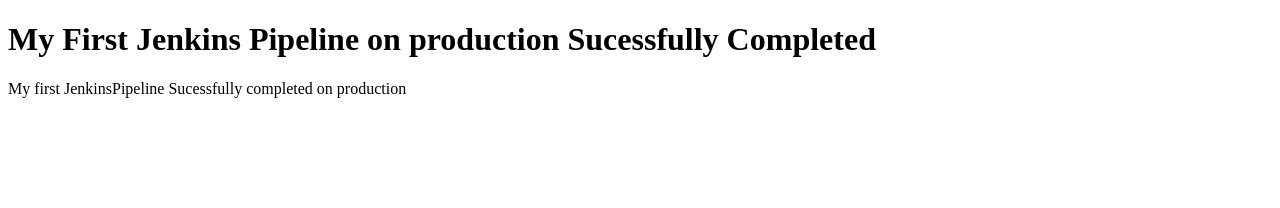
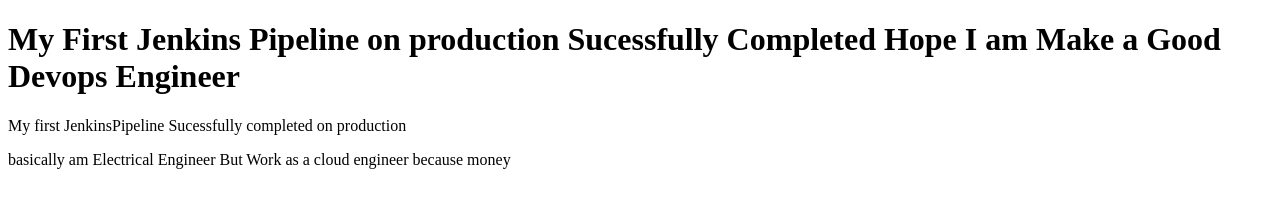
Before and after one commit to shekhargi/website, a plain HTML site: page index.html in a window 1280 px wide. Drawn offline with Linux system fonts and the light colour scheme.

Commit message:
changed website content

```diff
--- a/index.html
+++ b/index.html
@@ -2,8 +2,8 @@
 <html>
 <body>
 
-<h1>My First Jenkins Pipeline on production Sucessfully Completed</h1>
+<h1>My First Jenkins Pipeline on production Sucessfully Completed Hope I am Make a Good Devops Engineer</h1>
 <p>My first JenkinsPipeline Sucessfully completed on production </p>
-
+<p>basically am Electrical Engineer But Work as a cloud engineer because money </p>
 </body>
 </html>
```
